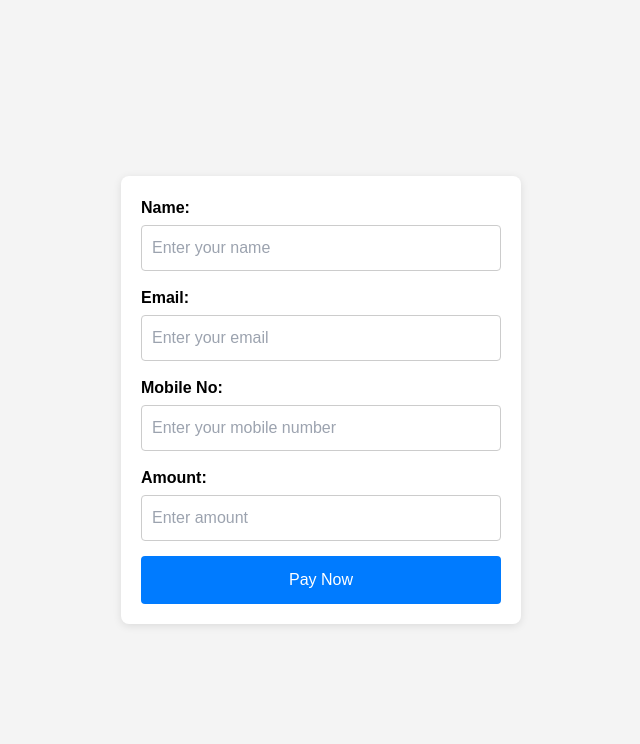
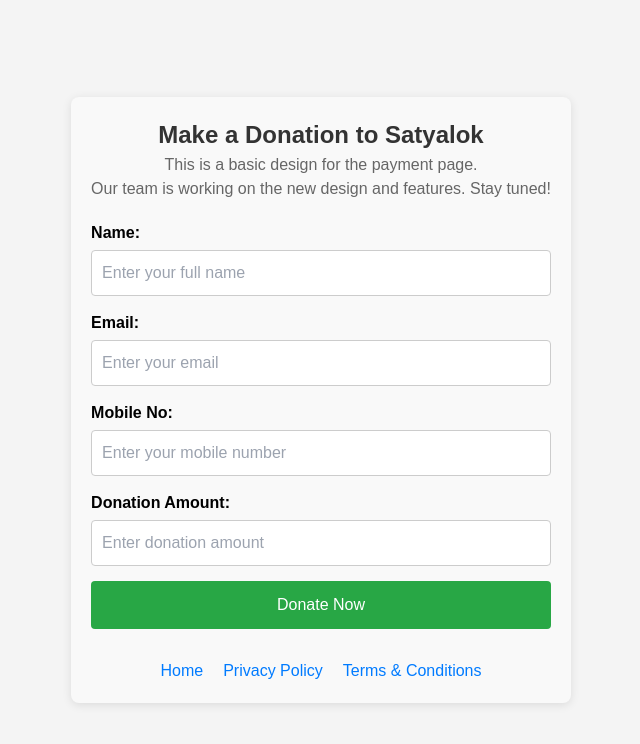
Before and after one commit to raviranjan940/satyalok-payment-gateway-frontend, a React (Vite) app: page / in a window 1280 px wide. Shown: the top 744 px of the page, without its empty margins (319-959 px from the left). Built offline with nearby package versions, Linux system fonts and the light colour scheme.

Commit message:
chore: Add donation form styling

```diff
--- a/src/App.css
+++ b/src/App.css
@@ -91,3 +91,106 @@
     font-size: 14px;
   }
 }
+
+
+
+
+/* temp css */
+
+.donation-container {
+  max-width: 600px;
+  margin: 0 auto;
+  padding: 20px;
+  background-color: #f9f9f9;
+  border-radius: 8px;
+  box-shadow: 0 2px 10px rgba(0, 0, 0, 0.1);
+}
+
+.donation-header {
+  text-align: center;
+  margin-bottom: 20px;
+}
+
+.donation-title {
+  font-size: 24px;
+  font-weight: bold;
+  color: #333;
+}
+
+.donation-subtitle {
+  font-size: 16px;
+  color: #666;
+}
+
+.donation-form .form-group {
+  margin-bottom: 15px;
+}
+
+.label {
+  display: block;
+  margin-bottom: 5px;
+  font-weight: 600;
+  color: #333;
+}
+
+.input-field {
+  width: 100%;
+  padding: 10px;
+  border: 1px solid #ccc;
+  border-radius: 4px;
+}
+
+.input-field:focus {
+  border-color: #007bff;
+  outline: none;
+}
+
+.error-input {
+  border-color: #e74c3c;
+}
+
+.error {
+  color: #e74c3c;
+  font-size: 12px;
+  margin-top: 5px;
+}
+
+.donation-button {
+  width: 100%;
+  padding: 12px;
+  background-color: #28a745;
+  border: none;
+  border-radius: 4px;
+  color: #fff;
+  font-size: 16px;
+  cursor: pointer;
+  transition: background-color 0.3s ease;
+}
+
+.donation-button:hover {
+  background-color: #218838;
+}
+
+.donation-footer {
+  margin-top: 30px;
+  text-align: center;
+}
+
+.footer-links {
+  list-style: none;
+  padding: 0;
+}
+
+.footer-links li {
+  display: inline-block;
+  margin: 0 10px;
+}
+
+.footer-links a {
+  color: #007bff;
+  text-decoration: none;
+}
+
+.footer-links a:hover {
+  text-decoration: underline;
+}
--- a/src/components/payment/Payment.jsx
+++ b/src/components/payment/Payment.jsx
@@ -1,13 +1,13 @@
-import React, { useState } from 'react';
-import axios from 'axios';
-import '../../App.css';
+import React, { useState } from "react";
+import axios from "axios";
+import "../../App.css";
 
 function Payment() {
     const [formData, setFormData] = useState({
-    name: '',
-    email: '',
-    number: '',
-    amount: ''
+        name: "",
+        email: "",
+        number: "",
+        amount: "",
     });
 
     const [errors, setErrors] = useState({});
@@ -16,25 +16,25 @@
         const errors = {};
 
         if (!formData.name.trim()) {
-      errors.name = 'Name is required';
+            errors.name = "Name is required";
         }
 
         if (!formData.email) {
-      errors.email = 'Email is required';
+            errors.email = "Email is required";
         } else if (!/\S+@\S+\.\S+/.test(formData.email)) {
-      errors.email = 'Email is invalid';
+            errors.email = "Email is invalid";
         }
 
         if (!formData.number) {
-      errors.number = 'Mobile number is required';
+            errors.number = "Mobile number is required";
         } else if (!/^\d{10}$/.test(formData.number)) {
-      errors.number = 'Mobile number must be 10 digits';
+            errors.number = "Mobile number must be 10 digits";
         }
 
         if (!formData.amount) {
-      errors.amount = 'Amount is required';
+            errors.amount = "Amount is required";
         } else if (isNaN(formData.amount) || formData.amount <= 0) {
-      errors.amount = 'Amount must be a positive number';
+            errors.amount = "Amount must be a positive number";
         }
 
         return errors;
@@ -43,7 +43,7 @@
     const handleChange = (e) => {
         setFormData({
             ...formData,
-      [e.target.name]: e.target.value
+            [e.target.name]: e.target.value,
         });
     };
 
@@ -56,15 +56,19 @@
 
         let data = {
             ...formData,
-      MID: 'MID' + Date.now(),
-      transactionId: 'T' + Date.now()
+            MID: "MID" + Date.now(),
+            transactionId: "T" + Date.now(),
         };
 
         try {
-      const res = await axios.post('https://payments.satyalok.in/order', data);
+            const res = await axios.post(
+                "https://payments.satyalok.in/order",
+                data
+            );
             console.log(res.data);
             if (res.data.success === true) {
-        window.location.href = res.data.data.instrumentResponse.redirectInfo.url;
+                window.location.href =
+                    res.data.data.instrumentResponse.redirectInfo.url;
             }
         } catch (error) {
             console.error(error);
@@ -73,7 +77,19 @@
 
     return (
       <div className="form-container">
-      <form className="payment-form" noValidate>
+
+        <div className="donation-container ">
+            <div className="donation-header">
+                <h1 className="donation-title">
+                    Make a Donation to Satyalok
+                </h1>
+                <p className="donation-subtitle">
+                    This is a basic design for the payment page.
+                    <br />
+                    Our team is working on the new design and features. Stay tuned!
+                </p>
+            </div>
+            <form className="donation-form" noValidate>
                 <div className="form-group">
                     <label htmlFor="name">Name:</label>
                     <input
@@ -83,10 +99,14 @@
                         onChange={handleChange}
                         id="name"
                         required
-            placeholder="Enter your name"
-            className={errors.name && 'error-input'}
+                        placeholder="Enter your full name"
+                        className={`input-field ${
+                            errors.name ? "error-input" : ""
+                        }`}
                     />
-          {errors.name && <small className="error">{errors.name}</small>}
+                    {errors.name && (
+                        <small className="error">{errors.name}</small>
+                    )}
                 </div>
                 <div className="form-group">
                     <label htmlFor="email">Email:</label>
@@ -98,9 +118,13 @@
                         id="email"
                         required
                         placeholder="Enter your email"
-            className={errors.email && 'error-input'}
+                        className={`input-field ${
+                            errors.email ? "error-input" : ""
+                        }`}
                     />
-          {errors.email && <small className="error">{errors.email}</small>}
+                    {errors.email && (
+                        <small className="error">{errors.email}</small>
+                    )}
                 </div>
                 <div className="form-group">
                     <label htmlFor="number">Mobile No:</label>
@@ -112,12 +136,16 @@
                         id="number"
                         required
                         placeholder="Enter your mobile number"
-            className={errors.number && 'error-input'}
+                        className={`input-field ${
+                            errors.number ? "error-input" : ""
+                        }`}
                     />
-          {errors.number && <small className="error">{errors.number}</small>}
+                    {errors.number && (
+                        <small className="error">{errors.number}</small>
+                    )}
                 </div>
                 <div className="form-group">
-          <label htmlFor="amount">Amount:</label>
+                    <label htmlFor="amount">Donation Amount:</label>
                     <input
                         type="text"
                         name="amount"
@@ -125,13 +153,41 @@
                         onChange={handleChange}
                         id="amount"
                         required
-            placeholder="Enter amount"
-            className={errors.amount && 'error-input'}
+                        placeholder="Enter donation amount"
+                        className={`input-field ${
+                            errors.amount ? "error-input" : ""
+                        }`}
                     />
-          {errors.amount && <small className="error">{errors.amount}</small>}
+                    {errors.amount && (
+                        <small className="error">{errors.amount}</small>
+                    )}
                 </div>
-        <button type="button" onClick={handleClick} className="submit-button">Pay Now</button>
+                <button
+                    type="button"
+                    onClick={handleClick}
+                    className="donation-button"
+                >
+                    Donate Now
+                </button>
             </form>
+            <footer className="donation-footer">
+                <ul className="footer-links">
+                    <li>
+                        <a href="https://www.satyalok.in">Home</a>
+                    </li>
+                    <li>
+                        <a href="https://www.satyalok.in/privacy-policy">
+                            Privacy Policy
+                        </a>
+                    </li>
+                    <li>
+                        <a href="https://www.satyalok.in/terms-condition">
+                            Terms & Conditions
+                        </a>
+                    </li>
+                </ul>
+            </footer>
+      </div>
       </div>
     );
 }
```
Lines whose indentation alone changed are shown as unchanged.
